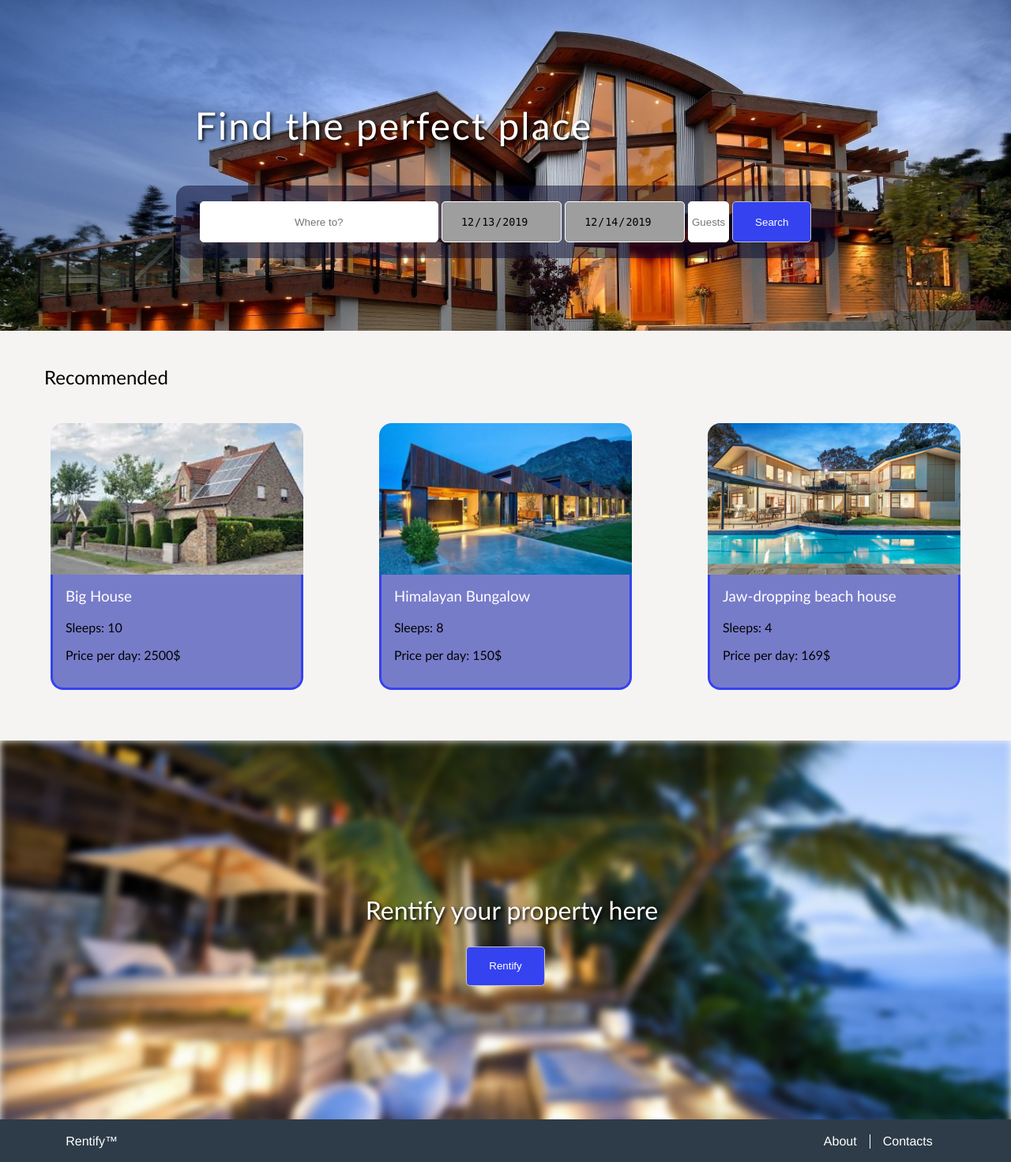
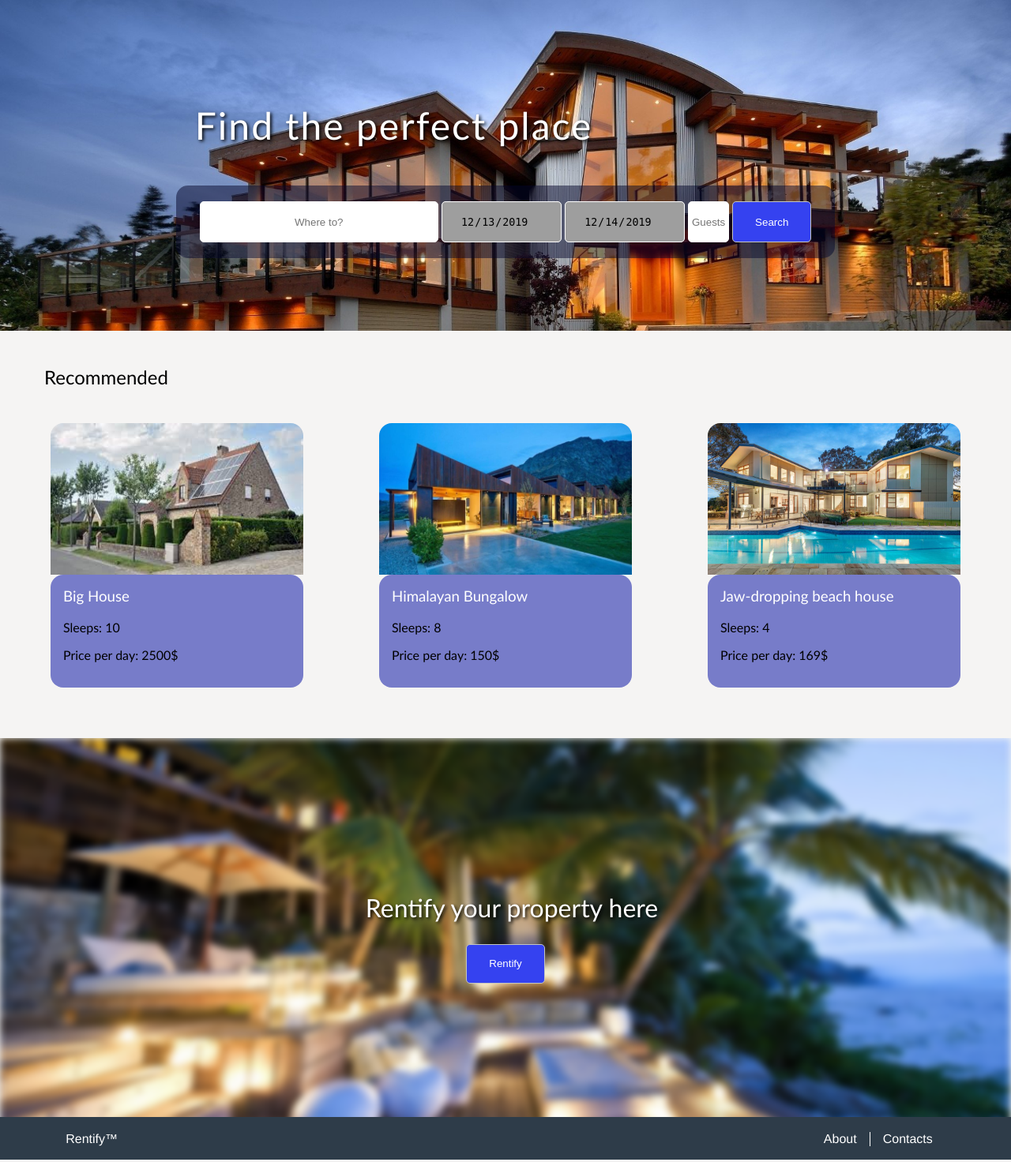
Before and after one commit to pemesteves/LTW_Project, a PHP site: page /pages/index.php in a window 1280 px wide. Shown: the part 81-1553 px from the top of the page at 79% size. Run offline with PHP 8.4, Linux system fonts and the light colour scheme; data comes from the database, SQL or seed files in the repository; grey boxes are pictures that could not be loaded.

Commit message:
Changed recommended css

```diff
--- a/css/main_page.css
+++ b/css/main_page.css
@@ -66,7 +66,7 @@
     border-radius: 1em;
 }
 
-#recommended ul li:hover {
+#recommended ul li:hover .info{
     cursor: pointer;
     box-shadow: 0 4px 8px 0 rgba(0, 0, 0, 0.2), 0 6px 20px 0 rgba(0, 0, 0, 1);
 }
@@ -84,10 +84,8 @@
 }
 
 #recommended .info {
-    border: solid #3542f0;
     border-width: 0em 0.2em 0.2em 0.2em;
-    border-bottom-left-radius:1em;
-    border-bottom-right-radius:1em;
+    border-radius:1em;
     background: #777cc9;
     padding: 1em; ;
 }
@@ -103,18 +101,15 @@
 }
 
 #recommended .height_crop {
-    display: flex;
-    flex-direction: column;
     height: 12em;
-    width: 20em;
     overflow: hidden;
 }
 
 #recommended ul li article img {
-    width:100%;
-    height:100%;
-    object-fit:cover;
-    align-self: center;
+    width: 20em;
+    height: 100%;
+    display: block;
+    margin: 0 auto;
     border-top-left-radius:1em;
     border-top-right-radius:1em;
 }
```
